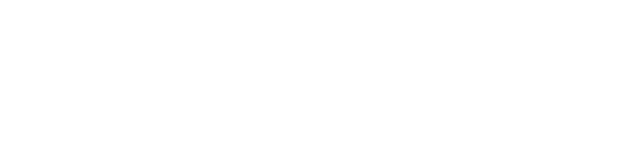
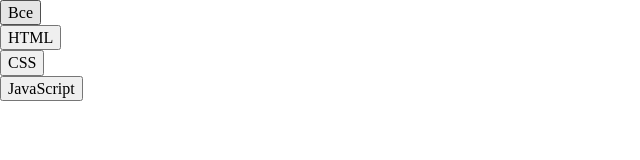
Before and after one commit to notsabyrka/panel-filtrov, a plain HTML site: page index.html in a window 1280 px wide. Shown: the whole page, without its empty margins (0-640 px from the left). Drawn offline with Linux system fonts and the light colour scheme.

Commit message:
feat: add filter panel markup

```diff
--- a/index.html
+++ b/index.html
@@ -1,10 +1,27 @@
 <!doctype html>
-<html lang="en">
+<html lang="ru">
   <head>
     <meta charset="UTF-8" />
     <meta name="viewport" content="width=device-width, initial-scale=1.0" />
     <title>Панель фильтров</title>
     <link rel="stylesheet" href="./css/style.css" />
   </head>
-  <body></body>
+  <body>
+    <div class="filter-panel">
+      <ul class="filter-panel__list">
+        <li class="filter-panel__item">
+          <button class="filter-panel__button" type="button">Все</button>
+        </li>
+        <li class="filter-panel__item">
+          <button class="filter-panel__button" type="button">HTML</button>
+        </li>
+        <li class="filter-panel__item">
+          <button class="filter-panel__button" type="button">CSS</button>
+        </li>
+        <li class="filter-panel__item">
+          <button class="filter-panel__button" type="button">JavaScript</button>
+        </li>
+      </ul>
+    </div>
+  </body>
 </html>
```
